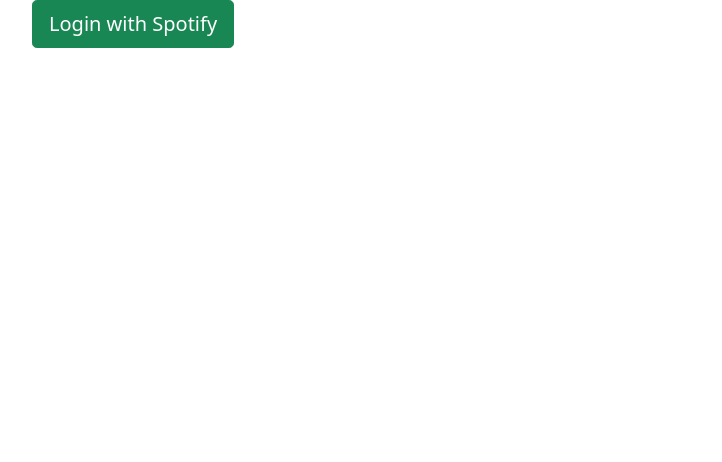
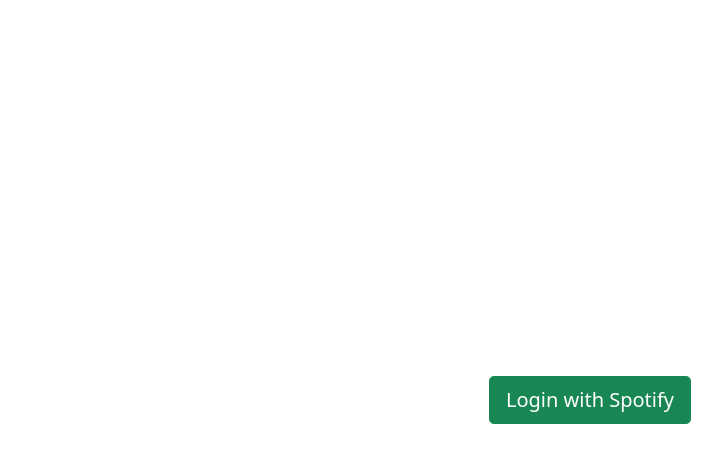
Before and after one commit to danielchang2001/Better-Spotify, a React (Create React App) app in the folder client/: page / in a window 1280 px wide. Shown: the top 462 px of the page, without its empty margins (50-772 px from the left). Built offline with nearby package versions, Linux system fonts and the light colour scheme.

Commit message:
Temporarily styled button

```diff
--- a/client/src/Login.js
+++ b/client/src/Login.js
@@ -5,9 +5,14 @@
 const AUTH_URL = "https://accounts.spotify.com/authorize?client_id=f4e7fa397aab487c9b0f37079d268b5c&response_type=code&redirect_uri=http://localhost:3000&scope=streaming%20user-read-email%20user-read-private%user-library-read%20user-library-modify%20user-read-playback=state%20user-modify-playback-state"
 
 export default function Login() {
-    return <Container>
-        <a className = "btn btn-success btn-lg" href={AUTH_URL}>
-            Login with Spotify
-        </a>
-    </Container>
+    return (
+        <Container
+        className="d-flex justify-content-center align-items-center"
+        style={{ minHeight: "100vh" }}
+        >
+            <a className = "btn btn-success btn-lg" href={AUTH_URL}>
+                Login with Spotify
+            </a>
+        </Container>
+    )
 }
```
